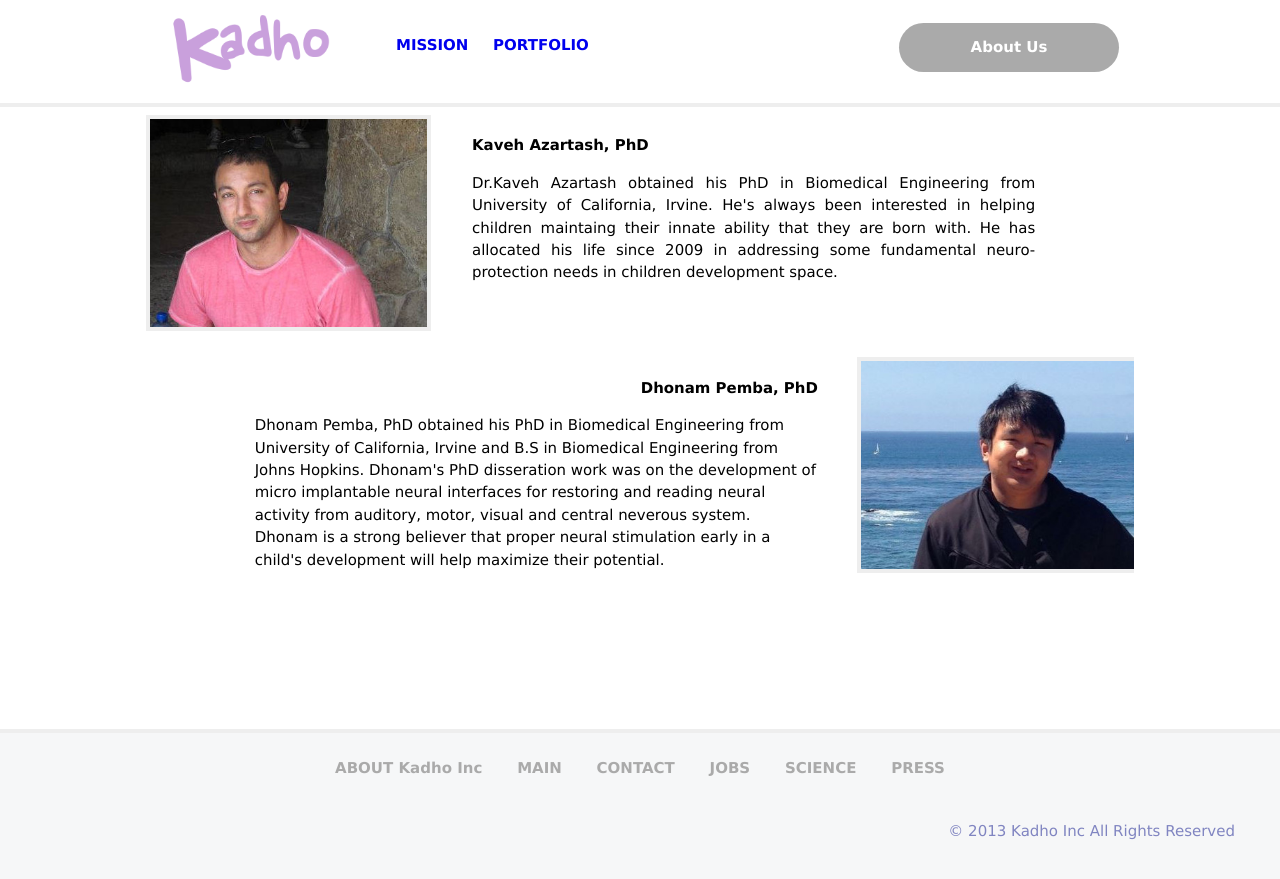
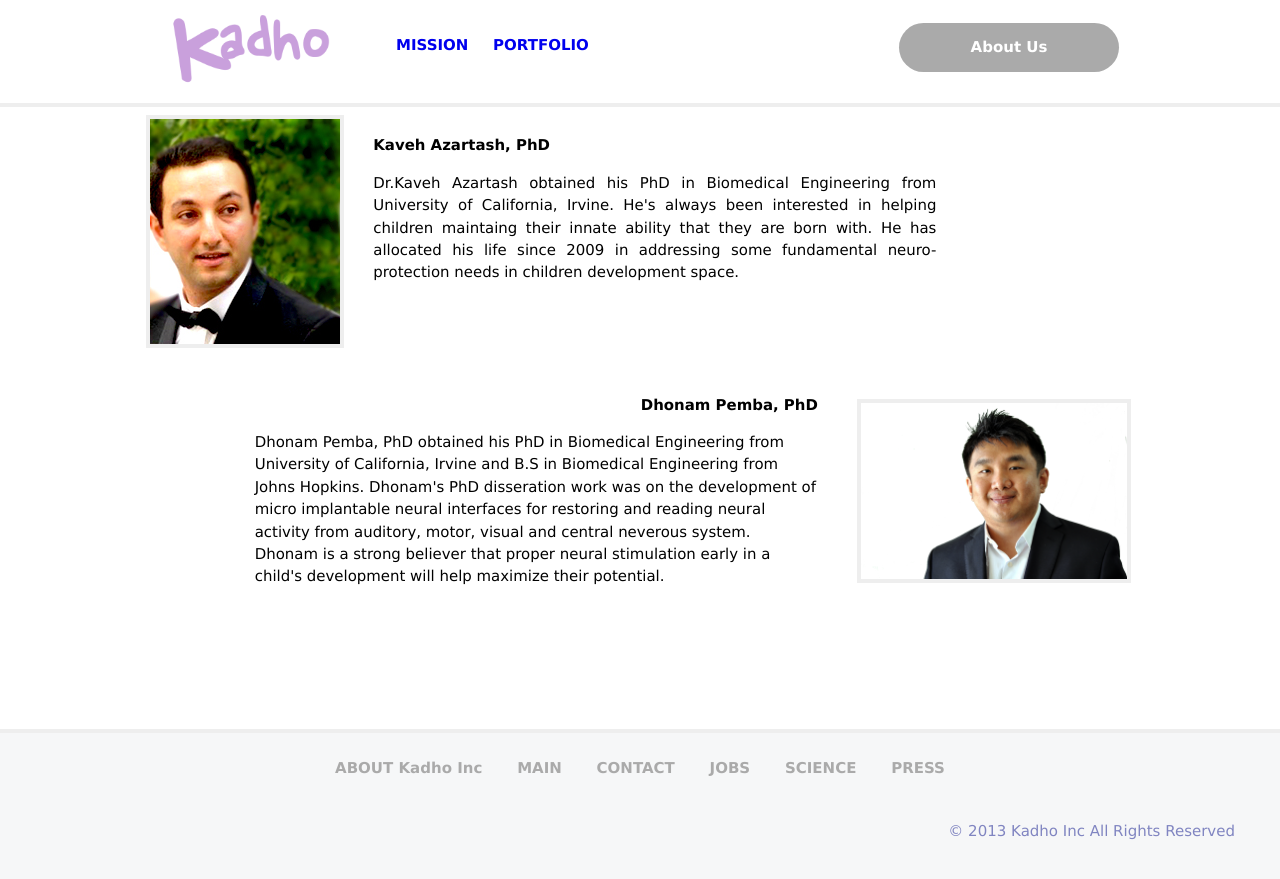
Before and after one commit to kadhoinc/kadhoinc.github.io, a Jekyll site: the page built from about.html, in a window 1280 px wide. Shown: the top 879 px of the page. Built offline with Jekyll 4.4.1, drawn with Linux system fonts in a browser that asks for light colours; nearby versions of some CDN libraries; Markdown is read by kramdown in place of the engine named in the settings.

Commit message:
major update

```diff
--- a/_layouts/default.html
+++ b/_layouts/default.html
@@ -13,6 +13,7 @@
         <link rel="stylesheet" href="/css/main.css">
 
         <script src="http://code.jquery.com/jquery-latest.min.js" type="text/javascript"></script>
+	<script src="http://code.jquery.com/ui/1.10.3/jquery-ui.js"></script>
 
 	<script>
         (function(i,s,o,g,r,a,m){i['GoogleAnalyticsObject']=r;i[r]=i[r]||function(){
--- a/about.html
+++ b/about.html
@@ -9,7 +9,7 @@ title: Neural Protective Mobile Apps for Children | About
 
 <div id="kaveh">
 <div class="left">
-<img src="images/kaveh.jpg"/>
+<img src="images/kaveh_copy2.png"/>
 </div>
 <div class="right">
 <h1><b>Kaveh Azartash, PhD</b></h1>
@@ -19,7 +19,7 @@ title: Neural Protective Mobile Apps for Children | About
 
 <div id="dhonam">
 <div class="right">
-<img src="images/FB_20131013_19_12_35_Saved_Picture.jpg"/>
+<img src="images/DSC_0015.png"/>
 </div>
 <div class="left">
 <h1><b>Dhonam Pemba, PhD</b></h1>
--- a/css/main.css
+++ b/css/main.css
@@ -489,6 +489,9 @@ ul.posts span {
 .segment1 img {
   max-width: 100%;
   max-height: 100%;
+  display: block;
+  margin-left: auto;
+  margin-right: auto;
 }
 
 #band2 .column23 {
@@ -510,6 +513,10 @@ ul.posts span {
 .segment2 img {
   max-width: 100%;
   max-height: 100%;
+  text-align: center;
+  display: block;
+  margin-left: auto;
+  margin-right: auto;
 }
 
 #band2 .column3 {
@@ -526,6 +533,10 @@ ul.posts span {
 .segment3 img {
   max-width: 100%;
   max-height: 100%;
+  text-align: center;
+  display: block;
+  margin-left: auto;
+  margin-right: auto;
 }
 
 .bottom_band2 {
@@ -684,7 +695,7 @@ ul.posts span {
 }
 
 #kaveh .left {
-  width: 28%;
+  width: 20%;
   float: left;
 }
 
@@ -696,7 +707,7 @@ ul.posts span {
 
 #kaveh .right {
   width: 57%;
-  padding: 2% 10% 2% 2%;
+  padding: 2% 20% 2% 2%;
   float: right;
 }
 
@@ -724,11 +735,12 @@ ul.posts span {
 #dhonam .right {
   width: 28%;
   float: right;
+  margin-top: 25px;
 }
 
 #dhonam .right img {
   border:4px solid #eee;
-  max-width: 100%;
+  max-width: 96%;
   max-height: 100%;
 }
 
@@ -858,6 +870,15 @@ ul.posts span {
   overflow:hidden;
 }
 
+.screenshot2_title {
+margin-top: 20px;
+font-size: 2.0em;
+}
+
+#screenshot2 {
+ float: left;
+}
+
 /*********************************************************************************/
 /*
 /* Mission
@@ -968,6 +989,9 @@ ul.posts span {
   margin-top: 2%;
 }
 
+.press_content img {
+  border:4px solid #eee;
+}
 
 /*********************************************************************************/
 /*
```
Also changed, not shown: other parts of _layouts/default.html (+7 -0 lines), portfolio.html (+11 -0 lines), press.html (+8 -4 lines), images/DSC_0015.png (added), images/K5Launch_Event_-_First_Place_peoples_award.jpg (added), images/Kaveh copy.jpg (added), images/ipadamerica.png (added), images/ipadamericamount.png (added), images/ipadeurope.png (added), images/ipadtaj.png (added), images/kaveh_copy2.png (added), images/penguin_accessory2-e1368599603364.png (added), images/penguin_accessory3.png (added).
